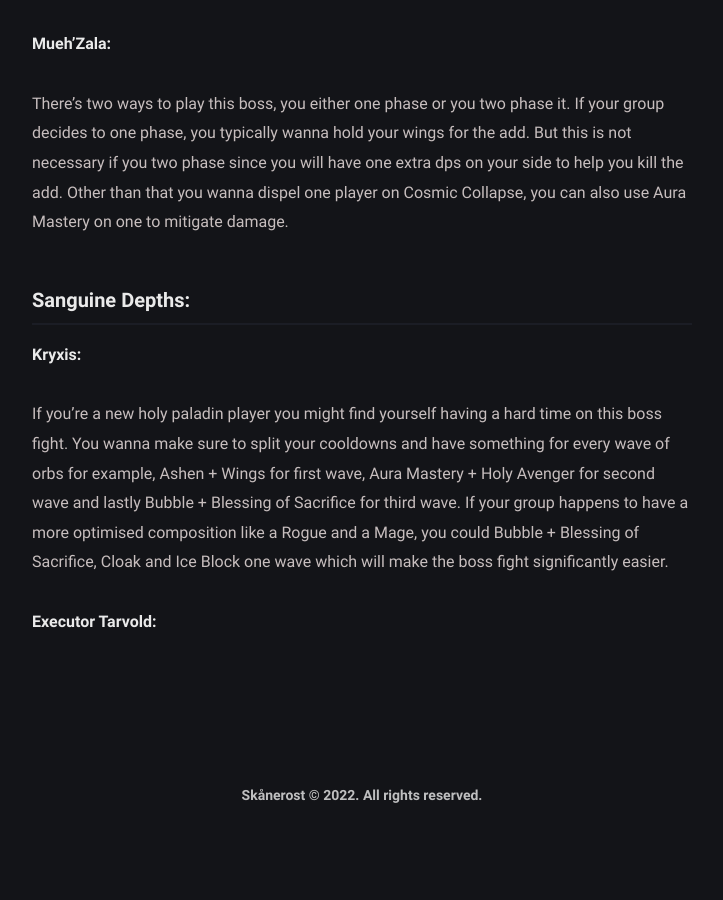
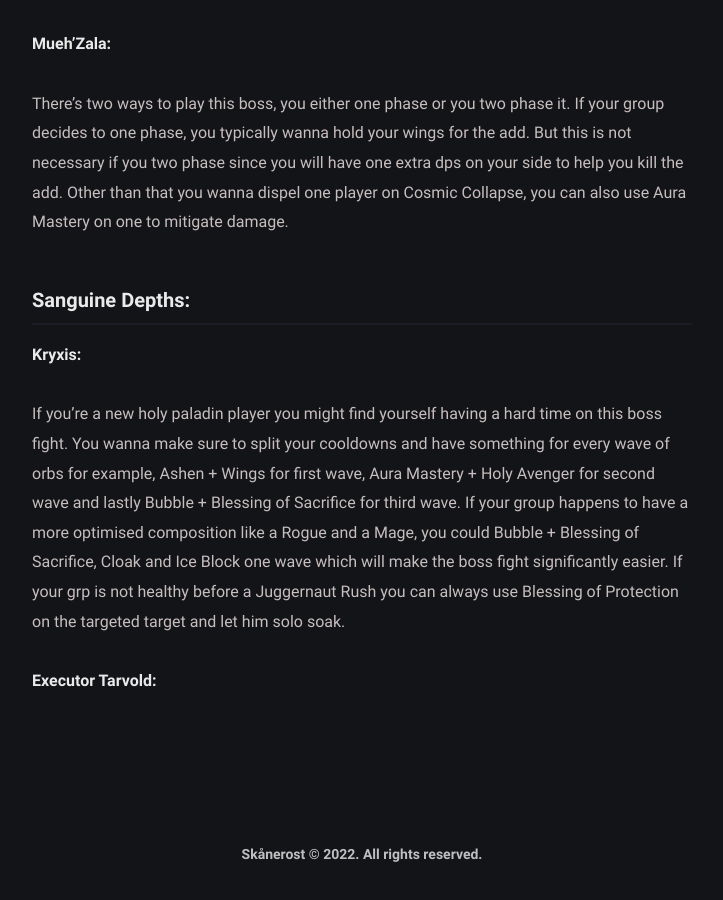
Before and after one commit to BetterThanWowhead/BetterThanWowhead.github.io, a Jekyll site: the page built from pages/M+/cd.md, in a window 1280 px wide and 900 px high, scrolled down 1460 px. Shown: the whole window, without its empty margins (278-1001 px from the left). Built offline with Jekyll 4.4.1, drawn with Linux system fonts in a browser that asks for light colours; before the commit the page ends 2301 px from its top, so only the background shows below that.

```diff
--- a/pages/M+/cd.md
+++ b/pages/M+/cd.md
@@ -33,6 +33,6 @@
 ---
 **Kryxis:**
 
-If you're a new holy paladin player you might find yourself having a hard time on this boss fight. You wanna make sure to split your cooldowns and have something for every wave of orbs for example, Ashen + Wings for first wave, Aura Mastery + Holy Avenger for second wave and lastly Bubble + Blessing of Sacrifice for third wave. If your group happens to have a more optimised composition like a Rogue and a Mage, you could Bubble + Blessing of Sacrifice, Cloak and Ice Block one wave which will make the boss fight significantly easier.
+If you're a new holy paladin player you might find yourself having a hard time on this boss fight. You wanna make sure to split your cooldowns and have something for every wave of orbs for example, Ashen + Wings for first wave, Aura Mastery + Holy Avenger for second wave and lastly Bubble + Blessing of Sacrifice for third wave. If your group happens to have a more optimised composition like a Rogue and a Mage, you could Bubble + Blessing of Sacrifice, Cloak and Ice Block one wave which will make the boss fight significantly easier. If your grp is not healthy before a Juggernaut Rush you can always use Blessing of Protection on the targeted target and let him solo soak.
 
 **Executor Tarvold:**
```
